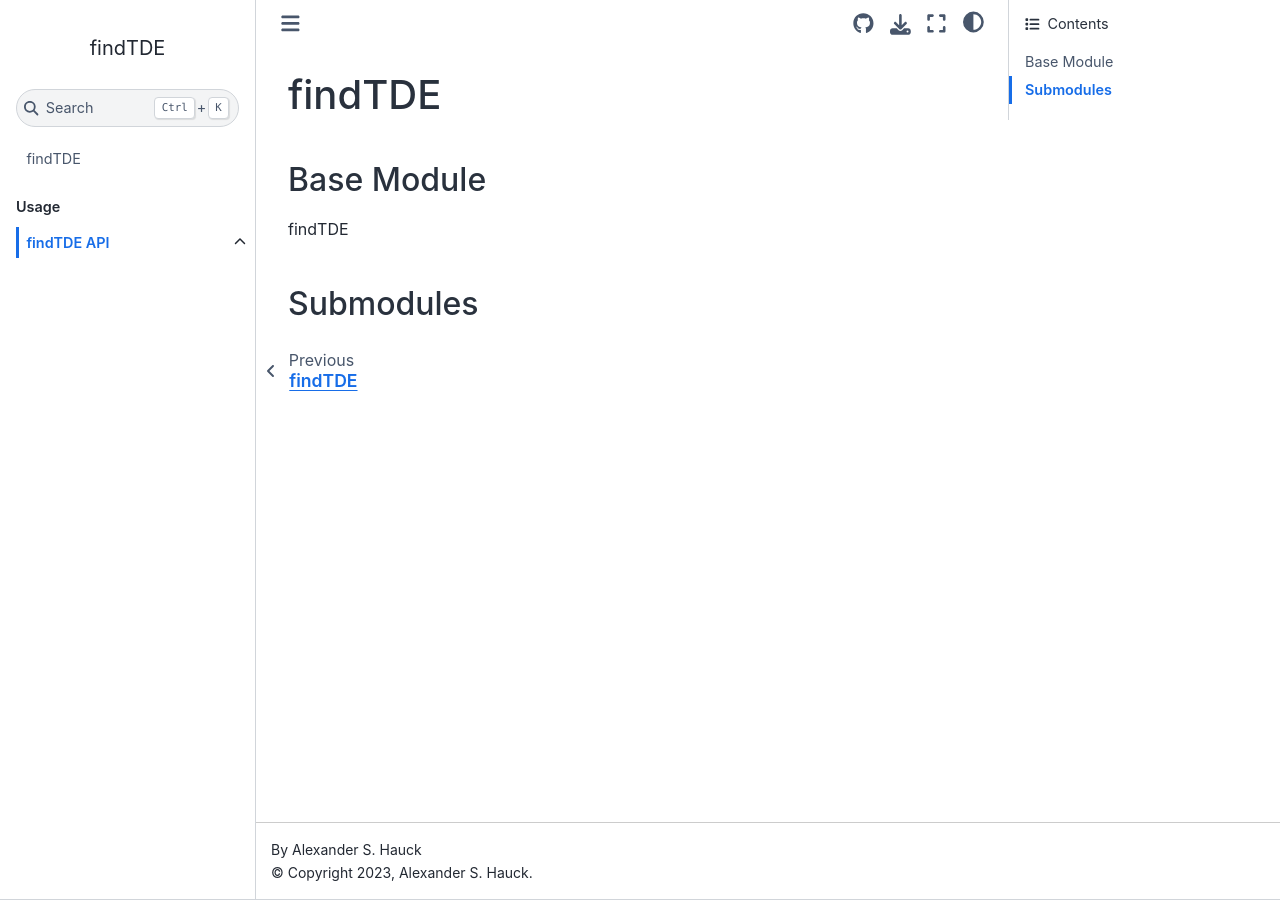
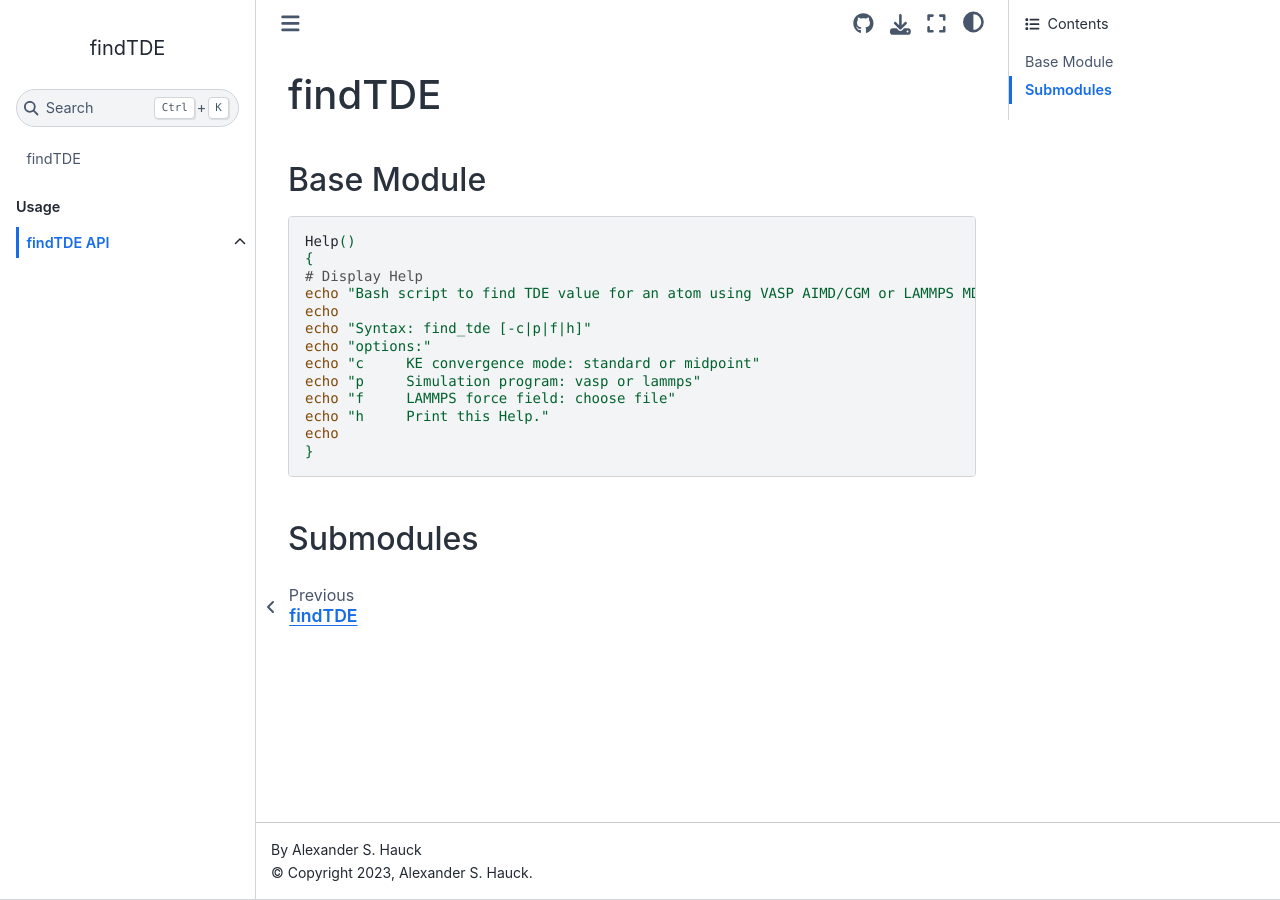
Before and after one commit to hauck-as/findTDE, a Sphinx documentation site: the page built from docs/findtde.rst, in a window 1280 px wide. Built offline with Sphinx 7.4.7 and the Sphinx Book theme 1.1.4, drawn with Linux system fonts in a browser that asks for light colours; pages that are not in the unit, such as notebooks, are missing from menus.

Commit message:
Add main script documentation

```diff
--- a/docs/findtde.rst
+++ b/docs/findtde.rst
@@ -5,7 +5,21 @@ findTDE
 
 Base Module
 -----------
-findTDE
+.. code:: bash
+
+    Help()
+    {
+    # Display Help
+    echo "Bash script to find TDE value for an atom using VASP AIMD/CGM or LAMMPS MD."
+    echo
+    echo "Syntax: find_tde [-c|p|f|h]"
+    echo "options:"
+    echo "c     KE convergence mode: standard or midpoint"
+    echo "p     Simulation program: vasp or lammps"
+    echo "f     LAMMPS force field: choose file"
+    echo "h     Print this Help."
+    echo
+    }
 
 Submodules
 ----------
```
